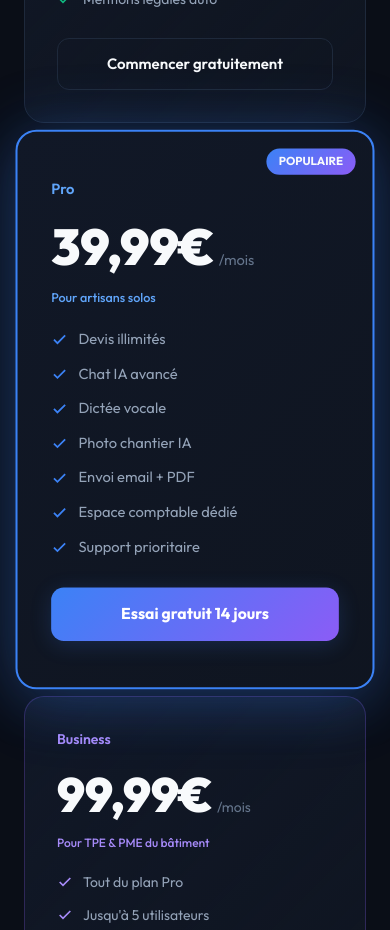
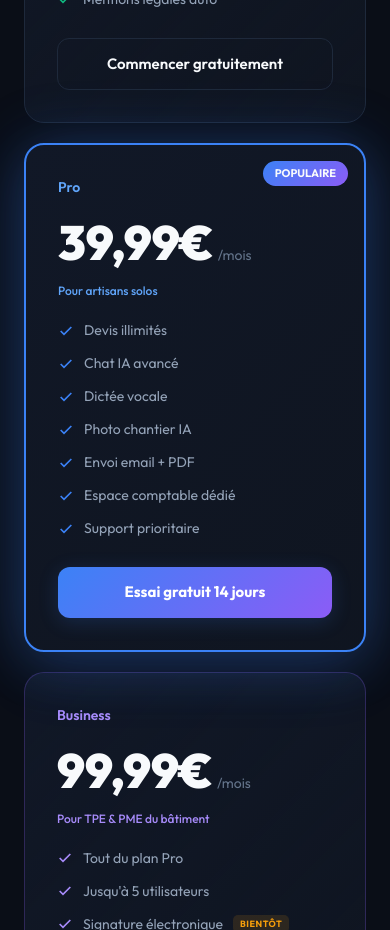
Before and after one commit to Snopino/kota-site, a Next.js app: page / in a window 390 px wide. Shown: the part 6800-7730 px from the top of the page. Built offline with nearby package versions, Linux system fonts and the light colour scheme.

Commit message:
Mobile pricing fix

```diff
--- a/app/page.tsx
+++ b/app/page.tsx
@@ -103,6 +103,7 @@ export default function KotaLanding() {
           .nav-links { display: none !important; }
           .nav-cta-desktop { display: none !important; }
           .hamburger { display: flex !important; }
+          .pro-card { transform: scale(1) !important; padding: 32px !important; }
         }
         @media (min-width: 769px) {
           .hamburger { display: none !important; }
@@ -545,7 +546,7 @@ export default function KotaLanding() {
           </div>
 
           {/* Pro */}
-          <div className="hover-lift" style={{
+          <div className="hover-lift pro-card" style={{
             background: K.gradientCard, border: `2px solid ${K.accent}`,
             borderRadius: 20, padding: "44px 32px", position: "relative", overflow: "hidden",
             boxShadow: `0 0 60px ${K.accent}40, 0 20px 60px rgba(59,130,246,0.15)`,
```
